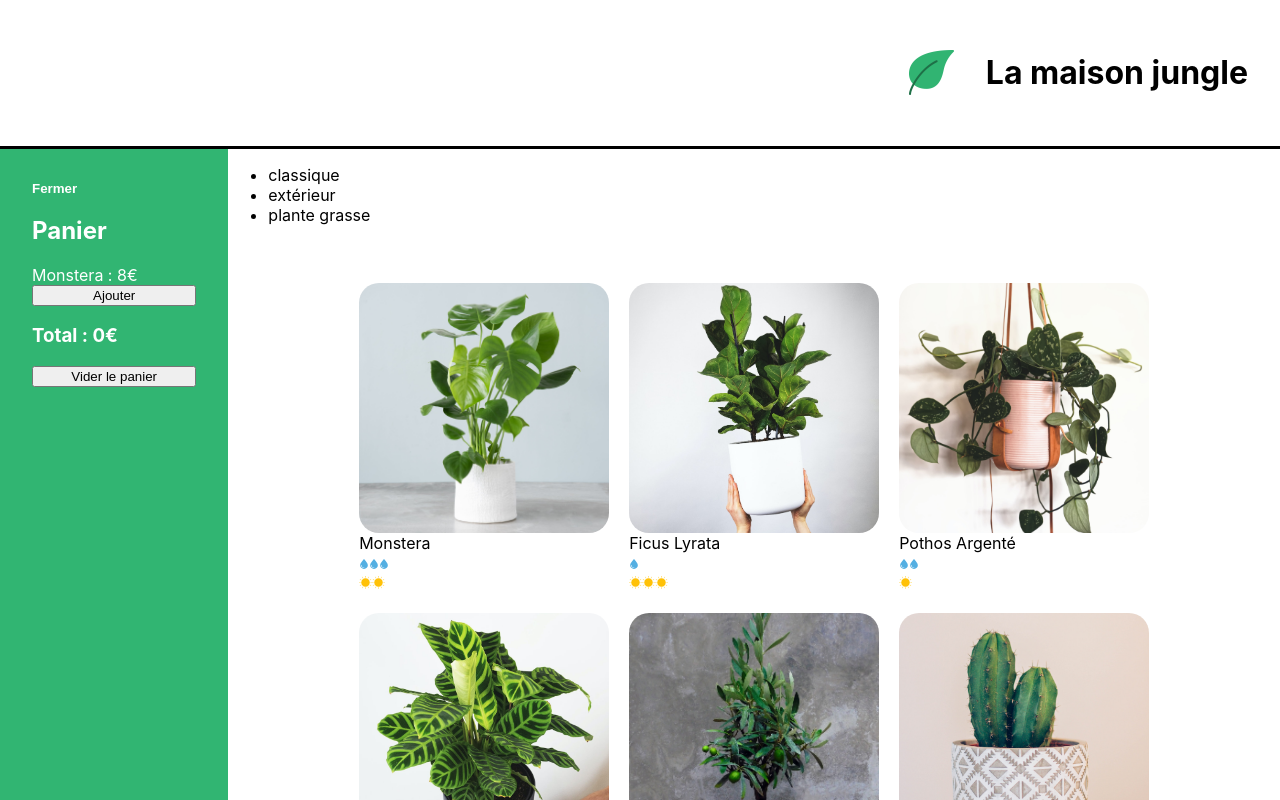
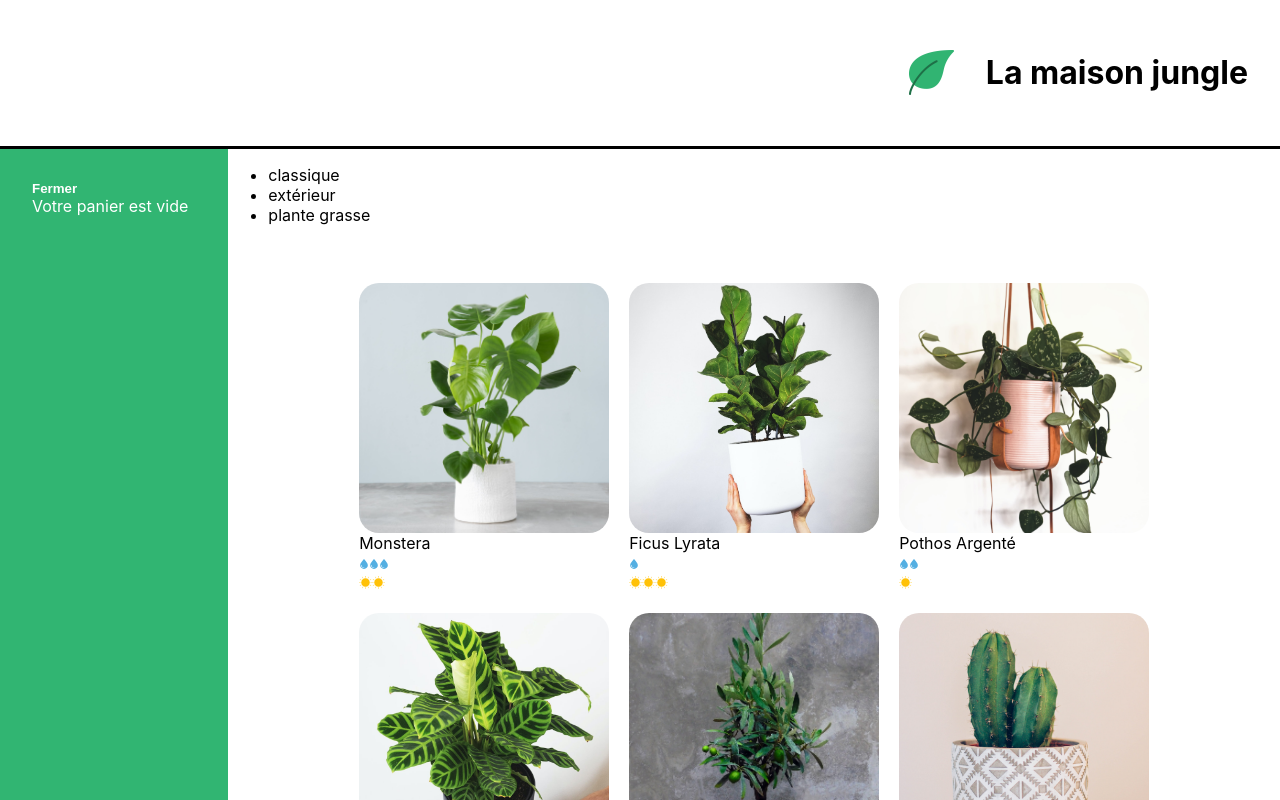
Before and after one commit to SOUFIANE-AIT-TALEB/react, a React (Create React App) app: page / in a window 1280 px wide. Shown: the top 800 px of the page. Built offline with nearby package versions, Linux system fonts and the light colour scheme.

Commit message:
Update Cart.js
update Cart.js

```diff
--- a/src/components/Cart.js
+++ b/src/components/Cart.js
@@ -1,11 +1,12 @@
 import { useState } from 'react'
 import '../styles/Cart.css'
 
-function Cart() {
-	const monsteraPrice = 8
-	const [cart, updateCart] = useState(0)
+function Cart({ cart, updateCart }) {
 	const [isOpen, setIsOpen] = useState(true)
-
+	const total = cart.reduce(
+		(acc, plantType) => acc + plantType.amount * plantType.price,
+		0
+	)
 	return isOpen ? (
 		<div className='lmj-cart'>
 			<button
@@ -14,11 +15,22 @@
 			>
 				Fermer
 			</button>
-			<h2>Panier</h2>
-			<div>Monstera : {monsteraPrice}€</div>
-			<button onClick={() => updateCart(cart + 1)}>Ajouter</button>
-			<h3>Total : {monsteraPrice * cart}€</h3>
-			<button onClick={() => updateCart(0)}>Vider le panier</button>
+			{cart.length > 0 ? (
+				<div>
+					<h2>Panier</h2>
+					<ul>
+						{cart.map(({ name, price, amount }, index) => (
+							<div key={`${name}-${index}`}>
+								{name} {price}€ x {amount}
+							</div>
+						))}
+					</ul>
+					<h3>Total :{total}€</h3>
+					<button onClick={() => updateCart([])}>Vider le panier</button>
+				</div>
+			) : (
+				<div>Votre panier est vide</div>
+			)}
 		</div>
 	) : (
 		<div className='lmj-cart-closed'>
```
